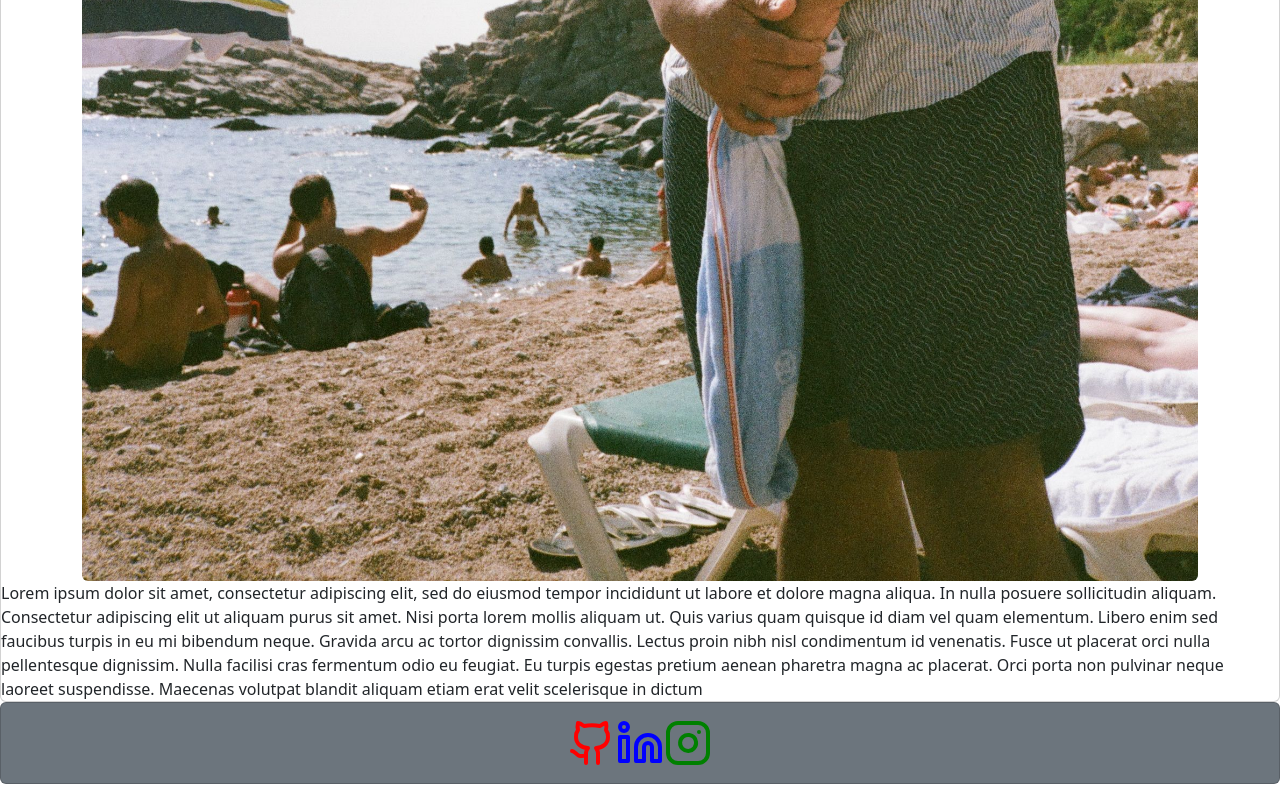
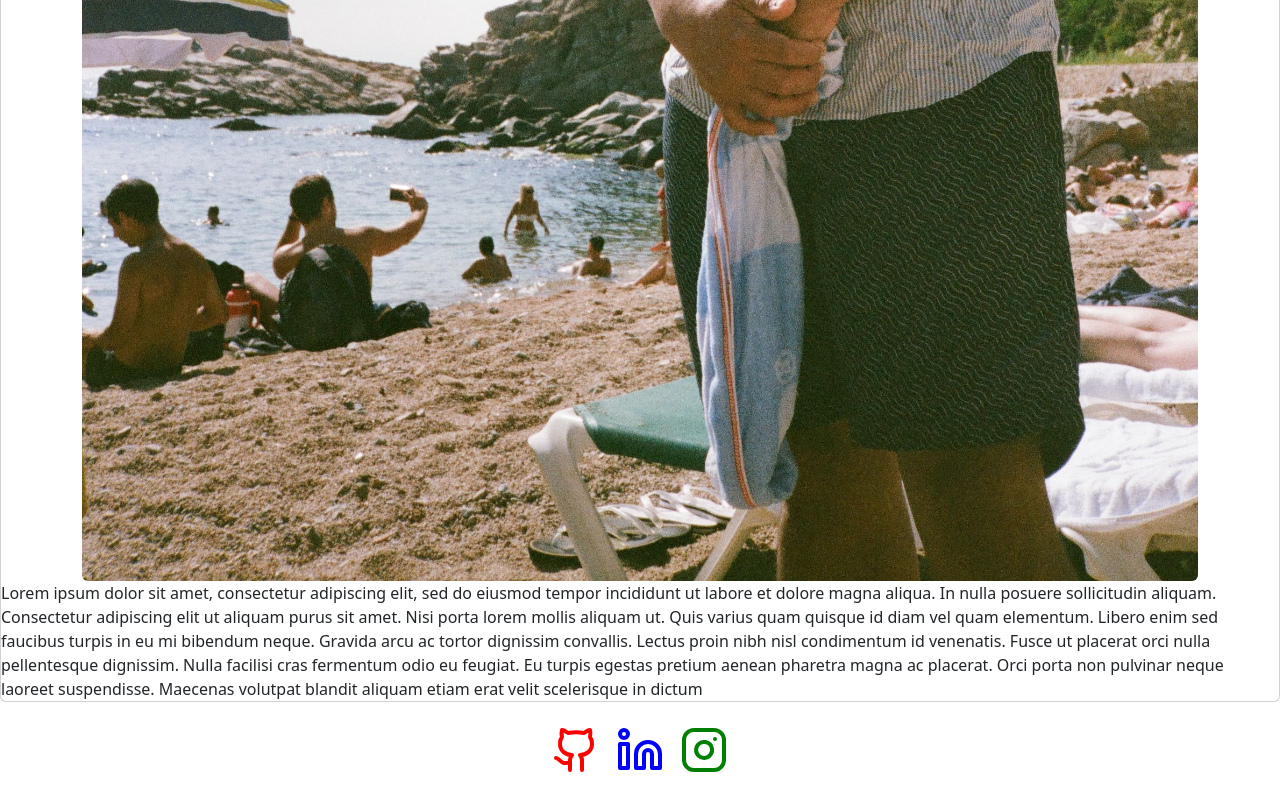
Before and after one commit to Nozerone/React_Portfolio, a React (Vite) app: page / in a window 1280 px wide. Shown: the part 1150-1950 px from the top of the page. Built offline with nearby package versions, Linux system fonts and the light colour scheme.

Commit message:
styling to footer element

```diff
--- a/src/components/footer.jsx
+++ b/src/components/footer.jsx
@@ -4,10 +4,10 @@ import { GithubIcon, Instagram, Linkedin } from "lucide-react";
 const Footer = ({}) => {
  return (
    <>
-     <div>
-       <footer className="card text-bg-secondary mb-3 ">
-         <div className="card-body">
-           <div style={{ display: 'flex', justifyContent: 'center' }}>
+     <div >
+       <footer>
+           <div className="row">
+         <div className="col d-flex flex-row gap-3 justify-content-center mb-4 mt-4">
              <a href="https://github.com/Nozerone"><GithubIcon color="red" size={48} /></a>
              <a href="https://www.linkedin.com/in/jose-posadas-7b980a203/"><Linkedin color="blue" size={48} /></a>
              <a href="https://www.instagram.com/nozerone"><Instagram color="green" size={48} /></a>
```
